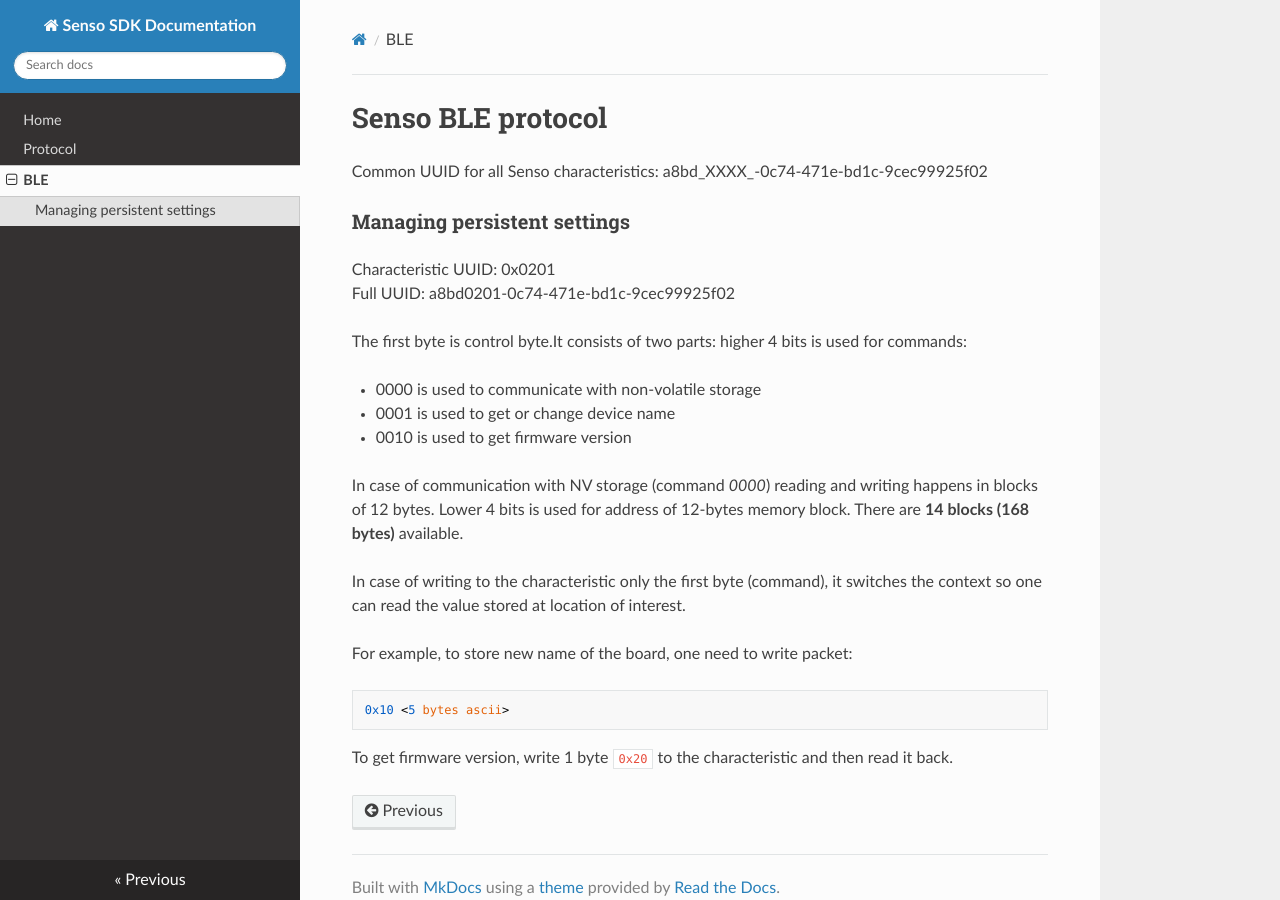
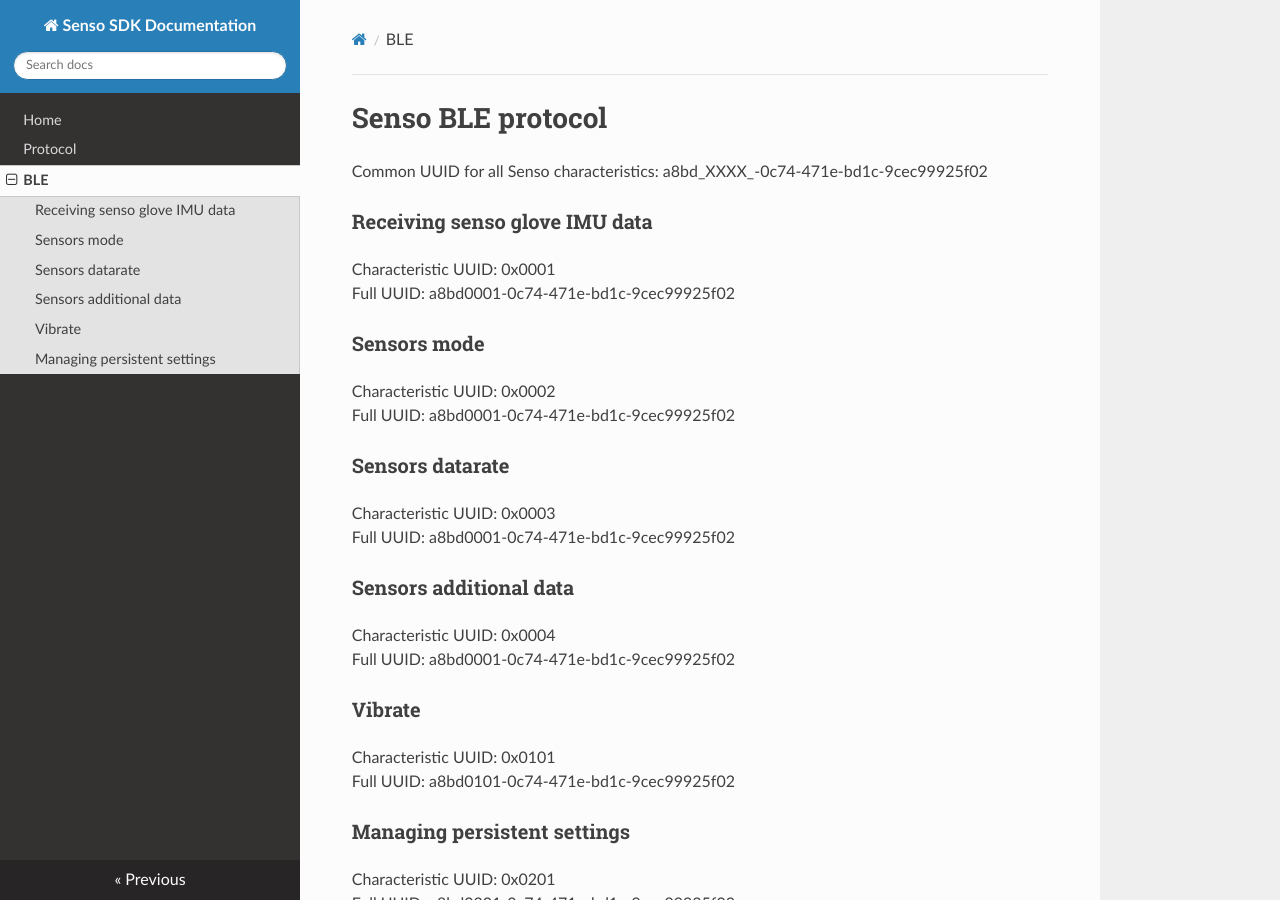
Before and after one commit to paintenzero/senso-docs, an MkDocs documentation site: the page built from docs/ble_protocol.md, in a window 1280 px wide and 900 px high. Built offline with MkDocs 1.6.1, drawn with Linux system fonts in a browser that asks for light colours; nearby versions of some CDN libraries; old or Windows-style settings are respelled for this version of MkDocs.

```diff
--- a/docs/ble_protocol.md
+++ b/docs/ble_protocol.md
@@ -1,6 +1,31 @@
 # Senso BLE protocol
 
 Common UUID for all Senso characteristics: a8bd_XXXX_-0c74-471e-bd1c-9cec99925f02
+
+### Receiving senso glove IMU data
+
+Characteristic UUID: 0x0001
+Full UUID: a8bd0001-0c74-471e-bd1c-9cec99925f02
+
+### Sensors mode
+
+Characteristic UUID: 0x0002
+Full UUID: a8bd0001-0c74-471e-bd1c-9cec99925f02
+
+### Sensors datarate
+
+Characteristic UUID: 0x0003
+Full UUID: a8bd0001-0c74-471e-bd1c-9cec99925f02
+
+### Sensors additional data
+
+Characteristic UUID: 0x0004
+Full UUID: a8bd0001-0c74-471e-bd1c-9cec99925f02
+
+### Vibrate
+
+Characteristic UUID: 0x0101
+Full UUID: a8bd0101-0c74-471e-bd1c-9cec99925f02
 
 ### Managing persistent settings
 
```
Also changed, not shown: docs/net_protocol.md (+17 -6 lines), docs/ue4.md (added, +36 -0 lines), docs/ue4img/create_blueprint.png (added), docs/ue4img/event_senso_data_received.png (added), docs/ue4img/set_gamemode.png (added).
